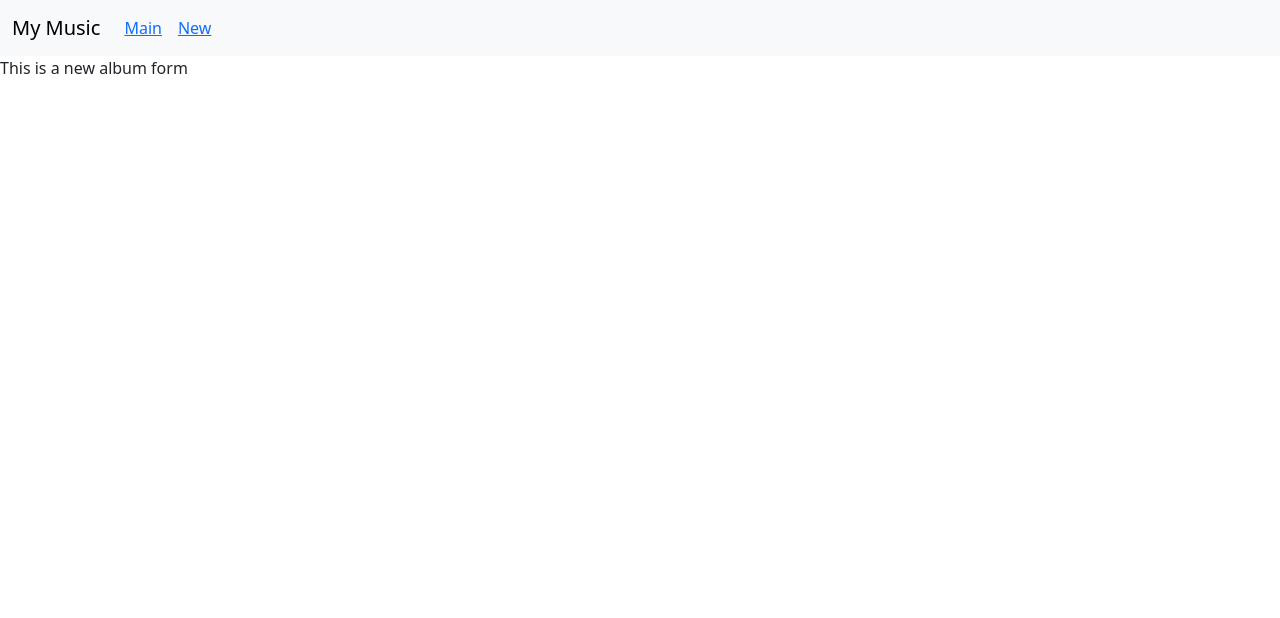
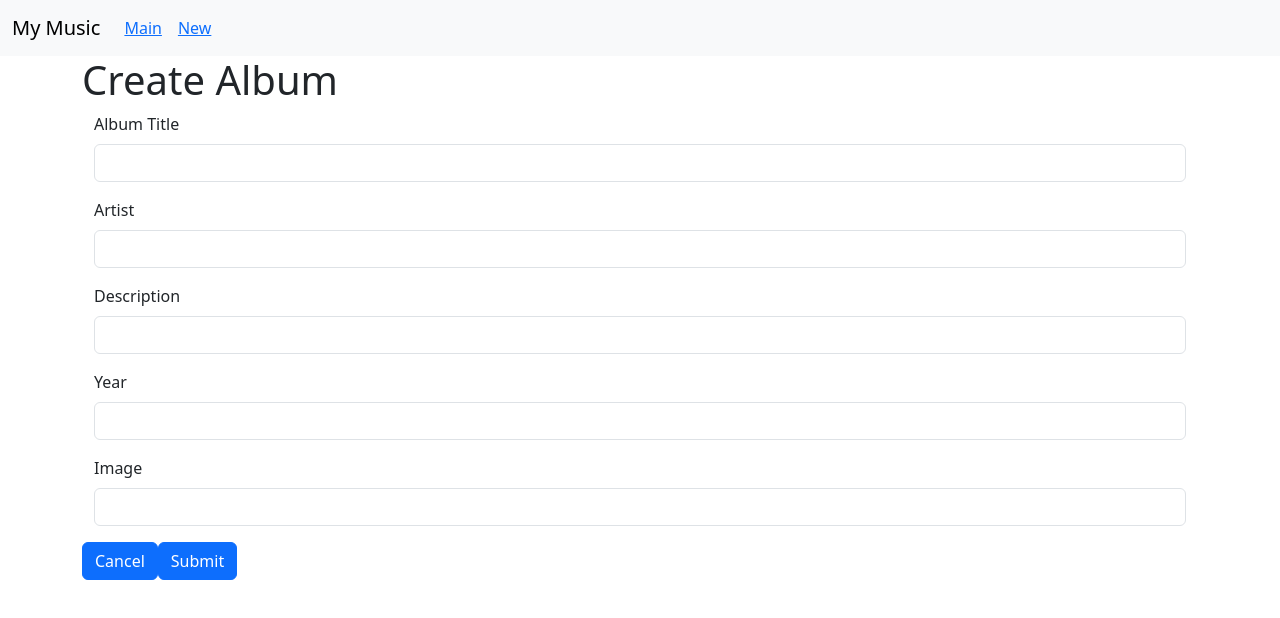
Before and after one commit to Oneshot369/music-api-react, a React (Create React App) app: page /new in a window 1280 px wide. Shown: the top 618 px of the page. Built offline with nearby package versions, Linux system fonts and the light colour scheme; no server answers.

Commit message:
able to add a new album

```diff
--- a/src/App.js
+++ b/src/App.js
@@ -52,6 +52,10 @@ const updateSingleAlbum = (id, navigate) =>{
     navigate('/show/' + indexNumber)
 }
 
+const onNewAlbum = (navigate) =>{
+    loadAlbums();
+    navigate("/");
+}
 
 return (
     <BrowserRouter>
@@ -67,7 +71,7 @@ return (
                     updateSingleAlbum={updateSingleAlbum}
                     />
                 }/>
-                <Route exact path='/new' element={<NewAlbum />} />
+                <Route exact path='/new' element={<NewAlbum onNewAlbum={onNewAlbum}/>} />
                 <Route
                     exact
                     path='/show/:albumId'
--- a/src/NewAlbum.js
+++ b/src/NewAlbum.js
@@ -1,6 +1,125 @@
-import React from "react";
+import React, {useState} from "react";
+import { useNavigate } from "react-router-dom";
+import dataSource from "./dataSource";
 
-const NewAlbum = () =>{
-    return <div>This is a new album form</div>;
+const NewAlbum = (props) => {
+    const [albumTitle, setAlbumTitle] = useState('');
+    const [artist, setArtist] = useState('');
+    const [description, setDescription] = useState('');
+    const [year, setYear] = useState('');
+    const [image, setImage] = useState('');
+    const navigate = useNavigate();
+
+    const updateTitle = (event) =>{
+        setAlbumTitle(event.target.value);
+    };
+    const updateArtist = (event) =>{
+        setArtist(event.target.value);
+    };
+    const updateDescription = (event) =>{
+        setDescription(event.target.value);
+    };
+    const updateYear = (event) =>{
+        setYear(event.target.value);
+    };
+    const updateImage = (event) =>{
+        setImage(event.target.value);
+    };
+
+    const handleFormSubmit = (event) =>{
+        event.preventDefault();
+        console.log("submit");
+
+        const album={
+            title: albumTitle,
+            artist: artist,
+            description: description,
+            year: year,
+            image: image,
+            tracks: [],
+        }
+        console.log(album);
+
+        saveAlbum(album);
+    }
+
+    const saveAlbum = async (album) =>{
+        const responce = await dataSource.post('/albums', album);
+        console.log("here",responce);
+        console.log(responce.data);
+        props.onNewAlbum(navigate);
+    }
+
+    const handleCancel= () =>{
+        navigate("/");
+    }
+
+    return <div>
+        <form className="container" onSubmit={handleFormSubmit}>
+            <h1>Create Album</h1>
+            <div className="mb-3 container">
+                <label htmlFor="exampleInputEmail1" className="form-label">
+                    Album Title
+                </label>
+                <input
+                    onChange={updateTitle}
+                    type="text"
+                    className="form-control"
+                    id="exampleInputEmail1"
+                />
+            </div>
+            <div className="mb-3 container">
+                <label htmlFor="exampleInputPassword1" className="form-label">
+                    Artist
+                </label>
+                <input
+                    onChange={updateArtist}
+                    type="text"
+                    className="form-control"
+                    id="exampleInputPassword1"
+                />
+            </div>
+            <div className="mb-3 container">
+                <label htmlFor="exampleInputPassword1" className="form-label">
+                    Description
+                </label>
+                <input
+                    onChange={updateDescription}
+                    type="text"
+                    className="form-control"
+                    id="exampleInputPassword1"
+                />
+            </div>
+            <div className="mb-3 container">
+                <label htmlFor="exampleInputPassword1" className="form-label">
+                    Year
+                </label>
+                <input
+                    onChange={updateYear}
+                    type="text"
+                    className="form-control"
+                    id="exampleInputPassword1"
+                />
+            </div>
+            <div className="mb-3 container">
+                <label htmlFor="exampleInputPassword1" className="form-label">
+                    Image
+                </label>
+                <input
+                    onChange={updateImage}
+                    type="text"
+                    className="form-control"
+                    id="exampleInputPassword1"
+                />
+            </div>
+            <button type="button" className="btn btn-primary " onClick={handleCancel}>
+                Cancel
+            </button>
+            <button type="submit" className="btn btn-primary ">
+                Submit
+            </button>
+        </form>
+
+    </div>;
 };
 export default NewAlbum;
```
